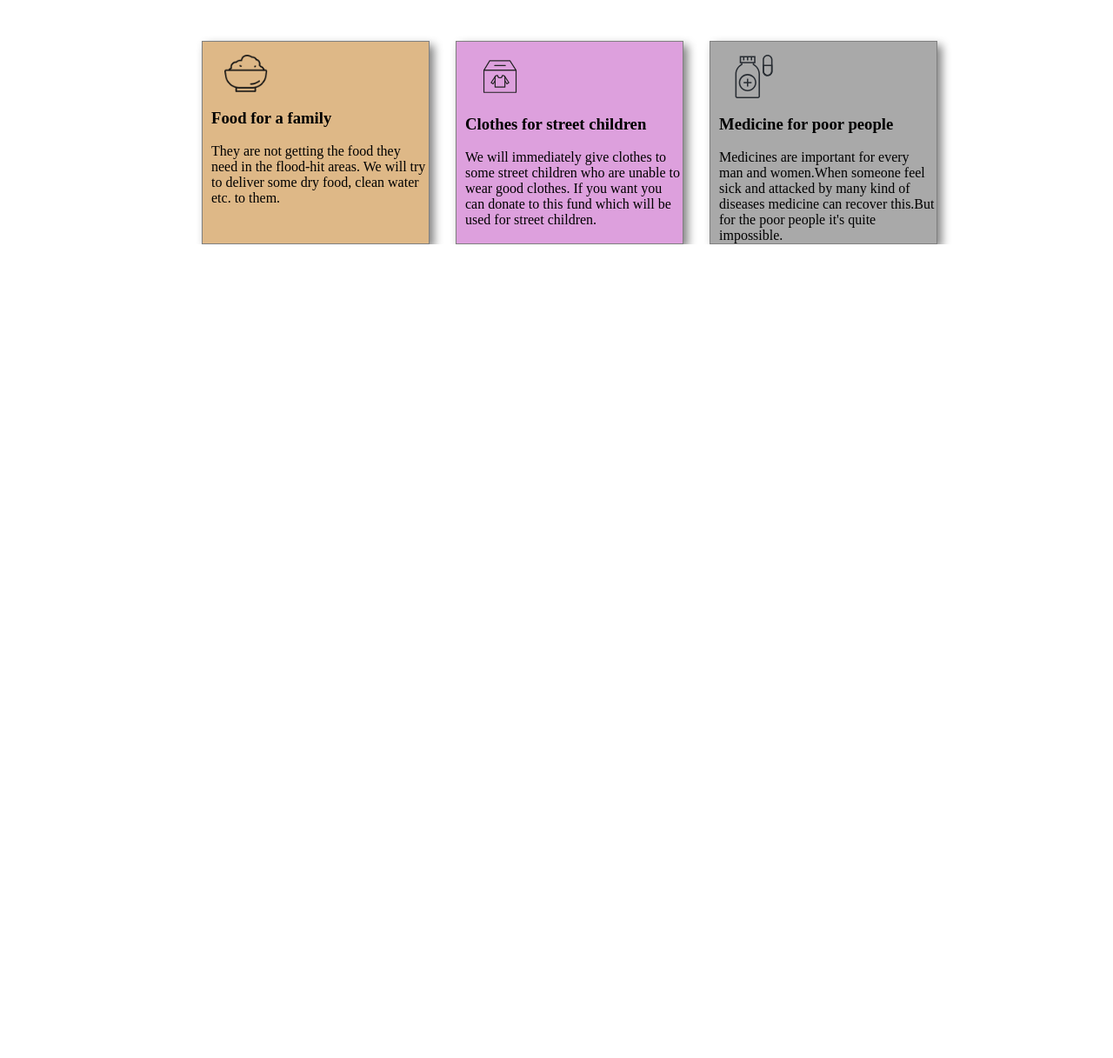
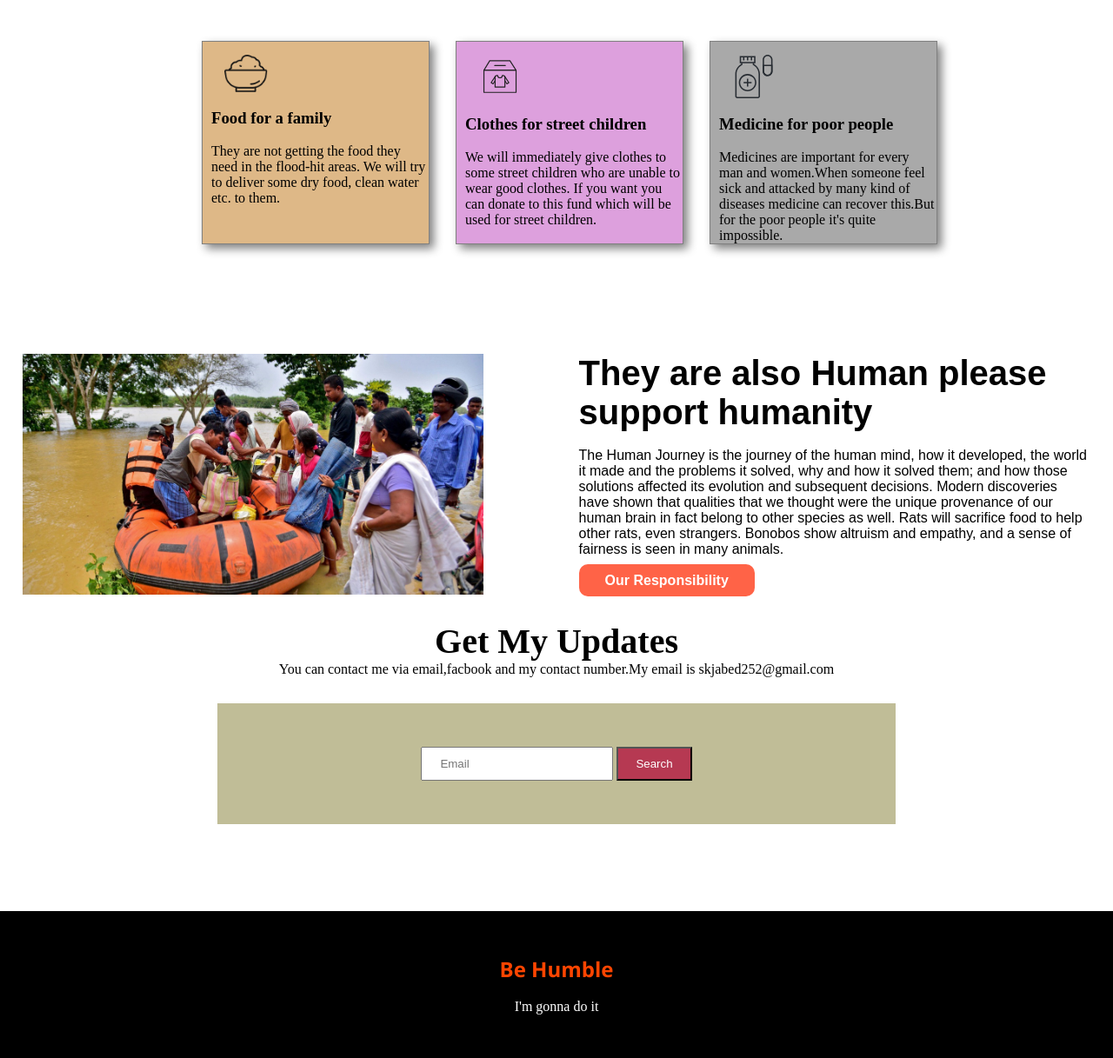
Before and after one commit to SkPipul/Donate-in-Honor, a plain HTML site: page index.html in a window 1280 px wide. Shown: the part 1034-2251 px from the top of the page at 87% size. Before the commit the page ends 1315 px from the top, so only its background shows below. Drawn offline with Linux system fonts and the light colour scheme.

Commit message:
Complete-my-goal1

```diff
--- a/index.html
+++ b/index.html
@@ -63,7 +63,31 @@
 
         </section>
     </div>
+    <section class="human">
+       <div class="half-width">
+        <img src="images/donation5.jpg" alt="">
+       </div>
+       <div class="half-width">
+        <h1 class="title">They are also Human please support humanity</h1><br>
+        <p>The Human Journey is the journey of the human mind, how it developed, the world it made and the problems it solved, why and how it solved them; and how those solutions affected its evolution and subsequent decisions.
+
+        Modern discoveries have shown that qualities that we thought were the unique provenance of our human brain in fact belong to other species as well. Rats will sacrifice food to help other rats, even strangers. Bonobos show altruism and empathy, and a sense of fairness is seen in many animals.</p><br>
+        <a class="response" href="" target="_blank">Our Responsibility</a>
+    </div>
+    </section>
     <section>
+        <div class="update">
+            <h1 class="title">Get My Updates</h1>
+            <p>You can contact me via email,facbook and my contact number.My email is skjabed252@gmail.com</p>
+        </div>
+        <div class="bt">
+            <input class="email" type="Email" placeholder="Email" id="">
+            <input class="button" type="button" value="Search">
+        </div>
     </section>
 </body>
+<footer class="ending">
+    <h1 class="hum">Be Humble</h1><br>
+    <p class="gone">I'm gonna do it</p>
+</footer>
 </html>
--- a/style.css
+++ b/style.css
@@ -124,3 +124,64 @@
     padding-left: 10px;
     background-color: darkgrey;
 }
+.human{
+    font-family: 'Josefin Sans', sans-serif;
+font-family: 'Oswald', sans-serif;
+font-family: 'Poppins', sans-serif;
+margin-top: 100px;
+display: flex;
+}
+.title{
+    font-size: 40px;
+}
+.half-width{
+    width: 50%;
+    padding: 2%;
+}
+.half-width img{
+    width: 90%;
+}
+.response{
+    text-decoration: none;
+    color: white;
+    padding: 10px 30px;
+    background-color: tomato;
+    border-radius: 10px;
+    font-weight: 600;
+}
+.update{
+    text-align: center;
+}
+.bt{
+    margin-top: 30px;
+    text-align: center;
+    background-color: rgb(192, 189, 151);
+    margin-left: 250px;
+    margin-right: 250px;
+    padding-top: 50px;
+    padding-bottom: 50px;
+}
+.email{
+    padding: 10px 20px;
+}
+.button{
+    padding: 10px 20px;
+    background-color: rgb(182, 57, 82);
+    color: white;
+    font-weight: 300;
+}
+.ending{
+    margin-top: 100px;
+    text-align: center;
+    background-color: black;
+    padding-top: 50px;
+    padding-bottom: 50px;
+}
+.hum{
+    font-family: 'Segoe UI', Tahoma, Geneva, Verdana, sans-serif;
+    color: orangered;
+    font-weight: 900;
+}
+.gone{
+    color: white;
+}
```
